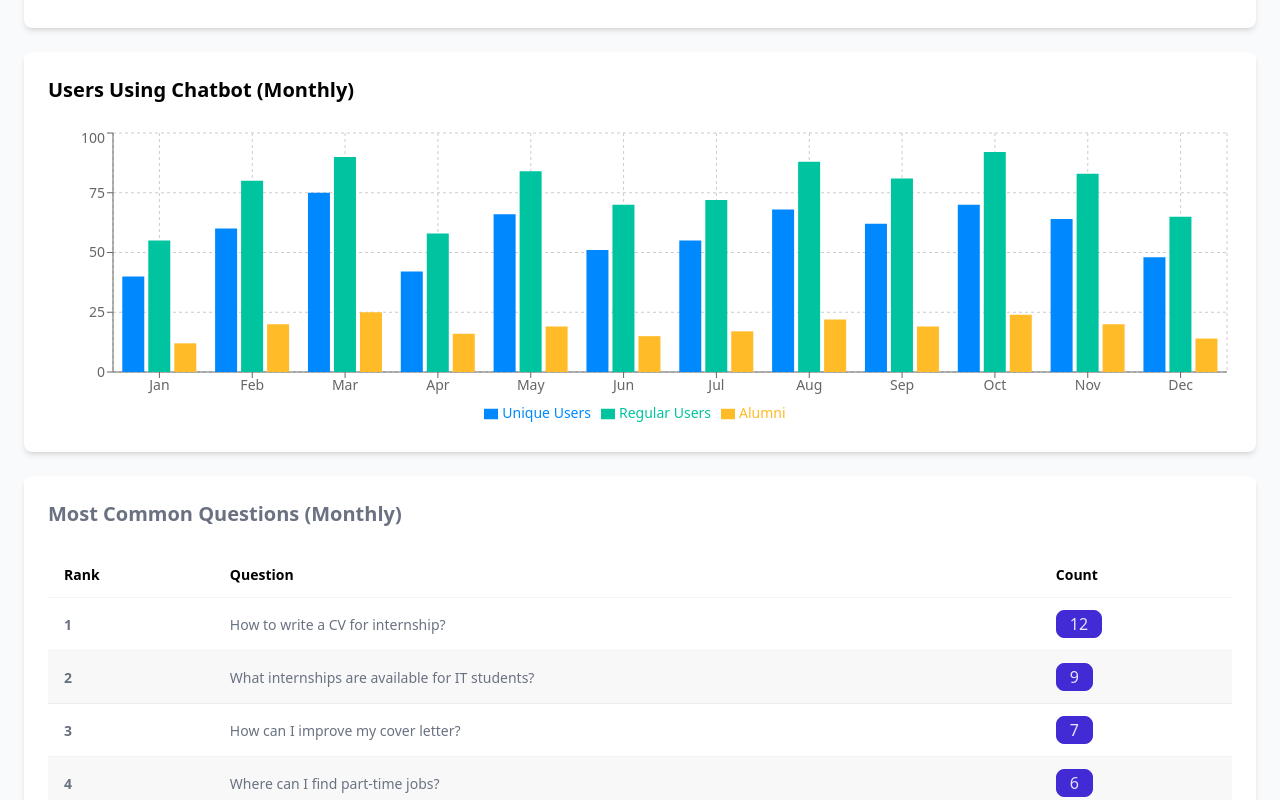
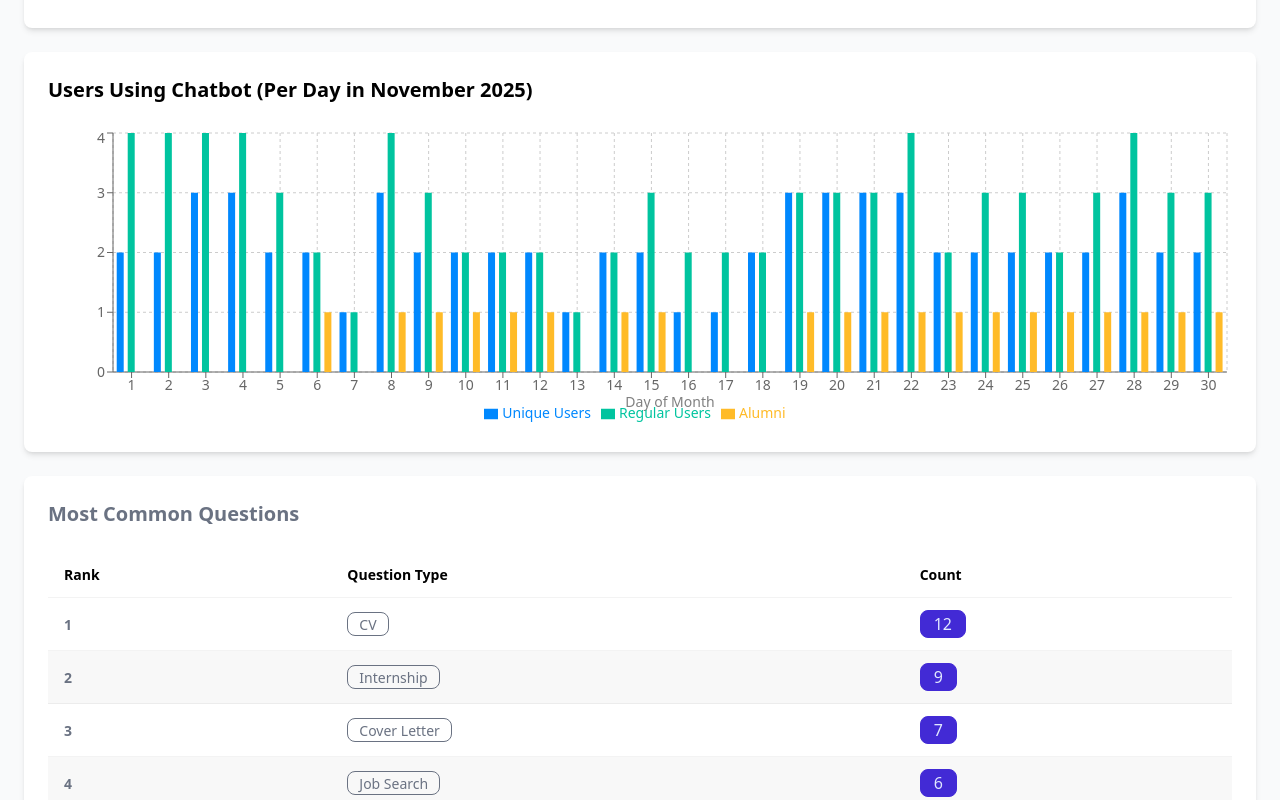
Before and after one commit to KhanhDo2604/Waikato-Career-Assistant---Intelligent-CareerHub-Chatbot, a React (Vite) app in the folder apps/chatbot_interface/: page /admin in a window 1280 px wide. Shown: the part 480-1280 px from the top of the page. Built offline with nearby package versions, Linux system fonts and the light colour scheme.

Commit message:
Improving the Admin dashboard and did the required changes

```diff
--- a/apps/chatbot_interface/src/page/dashboard/index.tsx
+++ b/apps/chatbot_interface/src/page/dashboard/index.tsx
@@ -17,6 +17,14 @@ import { FontAwesomeIcon } from '@fortawesome/react-fontawesome';
 import { faChartLine, faQuestionCircle, faUsers, faArrowLeft } from '@fortawesome/free-solid-svg-icons';
 import { useNavigate } from 'react-router-dom';
 
+interface DailyUserCount {
+    day: number;
+    uniqueUsers: number;
+    users: number;
+    alumni: number;
+    total: number;
+}
+
 const COLORS = ['#0088FE', '#00C49F', '#FFBB28', '#FF8042', '#8884d8', '#82ca9d'];
 
 const mockQuestionTypes: Record<string, number> = {
@@ -27,12 +35,12 @@ const mockQuestionTypes: Record<string, number> = {
     General: 14,
 };
 
-const mockCommonQuestions: CommonQuestion[] = [
-    { question: 'How to write a CV for internship?', count: 12 },
-    { question: 'What internships are available for IT students?', count: 9 },
-    { question: 'How can I improve my cover letter?', count: 7 },
-    { question: 'Where can I find part-time jobs?', count: 6 },
-    { question: 'When are the next workshops?', count: 5 },
+const mockCommonQuestions = [
+    { questionType: 'CV', count: 12 },
+    { questionType: 'Internship', count: 9 },
+    { questionType: 'Cover Letter', count: 7 },
+    { questionType: 'Job Search', count: 6 },
+    { questionType: 'Workshop', count: 5 },
 ];
 
 const mockUserCounts: MonthlyUserCount[] = [
@@ -74,7 +82,7 @@ const mockInteractions: Interaction[] = [
         userId: 'u991',
         userType: 'user',
         question: 'How long should my cover letter be?',
-        answer: 'Keep it to one page, with 3–4 strong paragraphs.',
+        answer: 'Keep it to one page, with 3-4 strong paragraphs.',
         timestamp: '2025-01-03T09:10:00Z',
         questionType: 'Cover Letter',
     },
@@ -98,6 +106,101 @@ const mockInteractions: Interaction[] = [
     },
 ];
 
+//  For how many days in a month
+function getDaysInMonth(monthIndex: number, year: number): number {
+    return new Date(year, monthIndex + 1, 0).getDate();
+}
+
+// To split the monthly total into different daily values
+function buildDailyUserCounts(
+    monthlyData: MonthlyUserCount[],
+    selectedMonth: number | undefined,
+    selectedYear: number,
+): DailyUserCount[] {
+    let baseTotals = { uniqueUsers: 0, users: 0, alumni: 0, total: 0 };
+    let days = 31;
+
+    if (selectedMonth === undefined) {
+        // All months selected
+        monthlyData.forEach((m) => {
+            baseTotals.uniqueUsers += m.uniqueUsers;
+            baseTotals.users += m.users;
+            baseTotals.alumni += m.alumni;
+            baseTotals.total += m.total;
+        });
+        days = 31;
+    } else {
+        const monthRow = monthlyData[selectedMonth];
+        if (!monthRow) return [];
+        baseTotals = {
+            uniqueUsers: monthRow.uniqueUsers,
+            users: monthRow.users,
+            alumni: monthRow.alumni,
+            total: monthRow.total,
+        };
+        days = getDaysInMonth(selectedMonth, selectedYear);
+    }
+
+    // random weights per day
+    const weights = Array.from({ length: days }, () => Math.random() + 0.3); // To avoid the zeros
+    const sumWeights = weights.reduce((sum, w) => sum + w, 0);
+
+    const daily: DailyUserCount[] = [];
+
+    // For splitting the initial totals
+    for (let i = 0; i < days; i++) {
+        const share = weights[i] / sumWeights;
+
+        daily.push({
+            day: i + 1,
+            uniqueUsers: Math.max(0, Math.round(baseTotals.uniqueUsers * share)),
+            users: Math.max(0, Math.round(baseTotals.users * share)),
+            alumni: Math.max(0, Math.round(baseTotals.alumni * share)),
+            total: 0,
+        });
+    }
+
+    // To make sure it is not going negative
+    const fixField = (field: keyof DailyUserCount, target: number) => {
+        let currentSum = daily.reduce((sum, d) => sum + (d[field] as number), 0);
+        let diff = target - currentSum;
+        const n = daily.length;
+
+        if (diff === 0) return;
+
+        // If we need to add values
+        if (diff > 0) {
+            let i = 0;
+            while (diff > 0 && i < n * 5) {
+                daily[i % n][field] = (daily[i % n][field] as number) + 1;
+                diff--;
+                i++;
+            }
+        } else {
+            //  if diff < 0, we need to subtract
+            let i = 0;
+            while (diff < 0 && i < n * 5) {
+                const idx = i % n;
+                if ((daily[idx][field] as number) > 0) {
+                    daily[idx][field] = (daily[idx][field] as number) - 1;
+                    diff++;
+                }
+                i++;
+            }
+        }
+    };
+
+    fixField('uniqueUsers', baseTotals.uniqueUsers);
+    fixField('users', baseTotals.users);
+    fixField('alumni', baseTotals.alumni);
+
+    daily.forEach((d) => {
+        d.total = d.uniqueUsers + d.users + d.alumni;
+    });
+
+    return daily;
+}
+
 function Dashboard() {
     const navigate = useNavigate();
     const [questionTypes, setQuestionTypes] = useState<Record<string, number>>(mockQuestionTypes);
@@ -106,6 +209,7 @@ function Dashboard() {
     const [interactions, setInteractions] = useState<Interaction[]>(mockInteractions);
     const [selectedMonth, setSelectedMonth] = useState<number | undefined>(new Date().getMonth());
     const [selectedYear, setSelectedYear] = useState<number>(new Date().getFullYear());
+    const [dailyUserCounts, setDailyUserCounts] = useState<DailyUserCount[]>([]);
     const [loading, setLoading] = useState(true);
 
     useEffect(() => {
@@ -119,6 +223,8 @@ function Dashboard() {
             setCommonQuestions(mockCommonQuestions);
             setUserCounts(mockUserCounts);
             setInteractions(mockInteractions);
+            const daily = buildDailyUserCounts(mockUserCounts, selectedMonth, selectedYear);
+            setDailyUserCounts(daily);
         } finally {
             setLoading(false);
         }
@@ -194,15 +300,10 @@ function Dashboard() {
                         {/* For Selecting the months */}
                         <select
                             className="select select-bordered text-gray-800"
-                            value={selectedMonth === undefined ? 'all'
-                                : String(selectedMonth)}
+                            value={selectedMonth === undefined ? 'all' : String(selectedMonth)}
                             onChange={(e) => {
                                 const value = e.target.value;
-                                setSelectedMonth(
-                                    value === 'all'
-                                        ? undefined
-                                        : parseInt(value, 10)
-                                );
+                                setSelectedMonth(value === 'all' ? undefined : parseInt(value, 10));
                             }}
                             title="Select a month"
                         >
@@ -322,15 +423,24 @@ function Dashboard() {
                         </div>
                     </div>
 
-                    {/* User Counts Chart */}
+                    {/* Daily Users Chart */}
                     <div className="card bg-white shadow-md">
                         <div className="card-body">
-                            <h2 className="card-title text-xl mb-4">Users Using Chatbot (Monthly)</h2>
-                            {userCounts.length > 0 ? (
+                            <h2 className="card-title text-xl mb-4">
+                                Users Using Chatbot (Per Day
+                                {selectedMonth !== undefined
+                                    ? ` in ${months[selectedMonth]} ${selectedYear}`
+                                    : ' - All Months'}
+                                )
+                            </h2>
+                            {dailyUserCounts.length > 0 ? (
                                 <ResponsiveContainer width="100%" height={300}>
-                                    <BarChart data={userCounts}>
+                                    <BarChart data={dailyUserCounts}>
                                         <CartesianGrid strokeDasharray="3 3" />
-                                        <XAxis dataKey="month" />
+                                        <XAxis
+                                            dataKey="day"
+                                            label={{ value: 'Day of Month', position: 'insideBottom', offset: -5 }}
+                                        />
                                         <YAxis />
                                         <Tooltip />
                                         <Legend />
@@ -351,14 +461,14 @@ function Dashboard() {
                 {/* Most Common Questions */}
                 <div className="card bg-white shadow-md mb-6 text-gray-500">
                     <div className="card-body">
-                        <h2 className="card-title text-xl mb-4">Most Common Questions (Monthly)</h2>
+                        <h2 className="card-title text-xl mb-4">Most Common Questions</h2>
                         {commonQuestions.length > 0 ? (
                             <div className="overflow-x-auto">
                                 <table className="table table-zebra w-full">
                                     <thead>
                                         <tr className="text-black">
                                             <th>Rank</th>
-                                            <th>Question</th>
+                                            <th>Question Type</th>
                                             <th>Count</th>
                                         </tr>
                                     </thead>
@@ -366,7 +476,9 @@ function Dashboard() {
                                         {commonQuestions.map((item, index) => (
                                             <tr key={index}>
                                                 <td className="font-bold">{index + 1}</td>
-                                                <td className="max-w-md">{item.question}</td>
+                                                <td>
+                                                    <span className="badge badge-outline">{item.questionType}</span>
+                                                </td>
                                                 <td>
                                                     <span className="badge badge-primary badge-lg">{item.count}</span>
                                                 </td>
```
Lines whose indentation alone changed are shown as unchanged.
